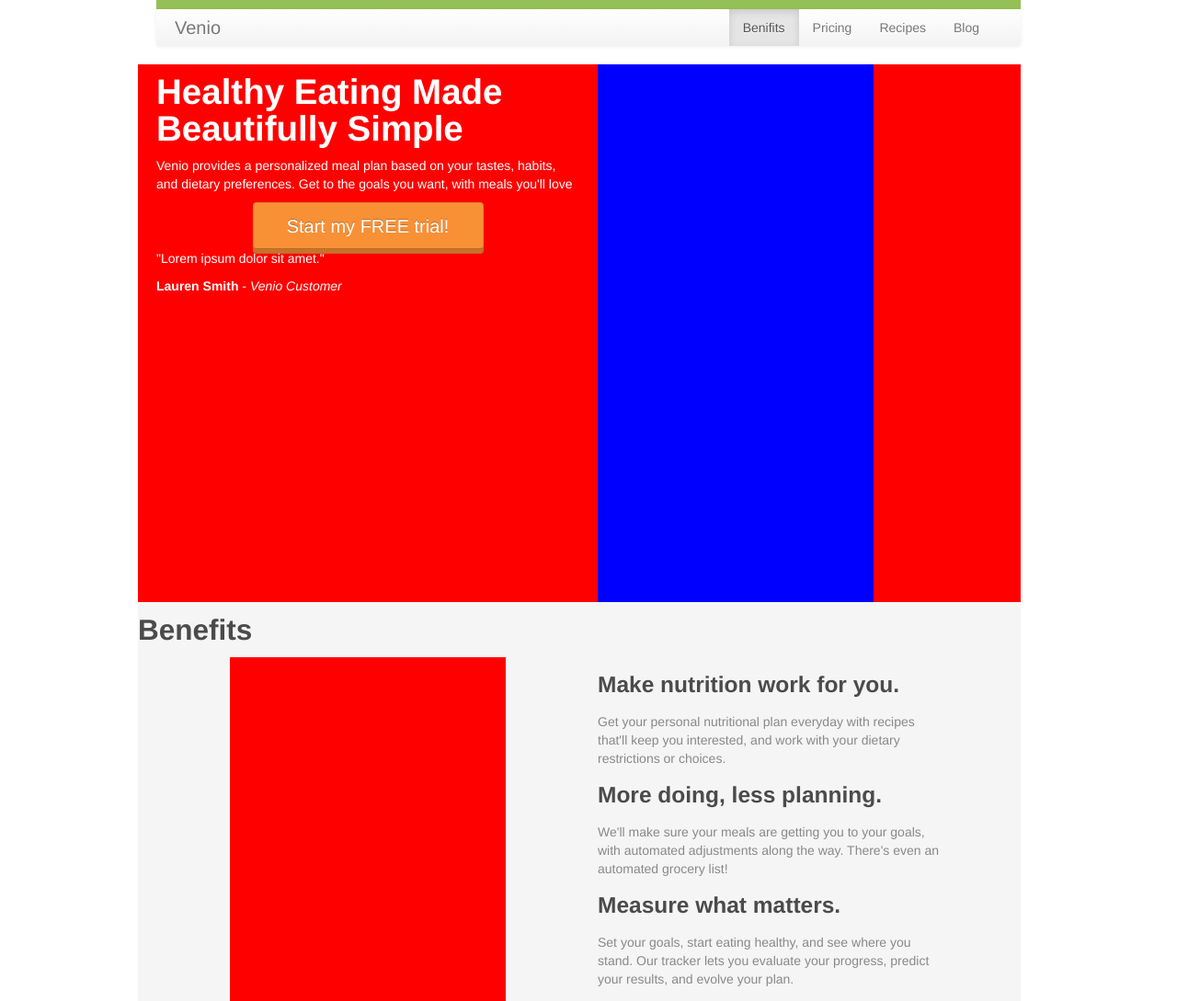
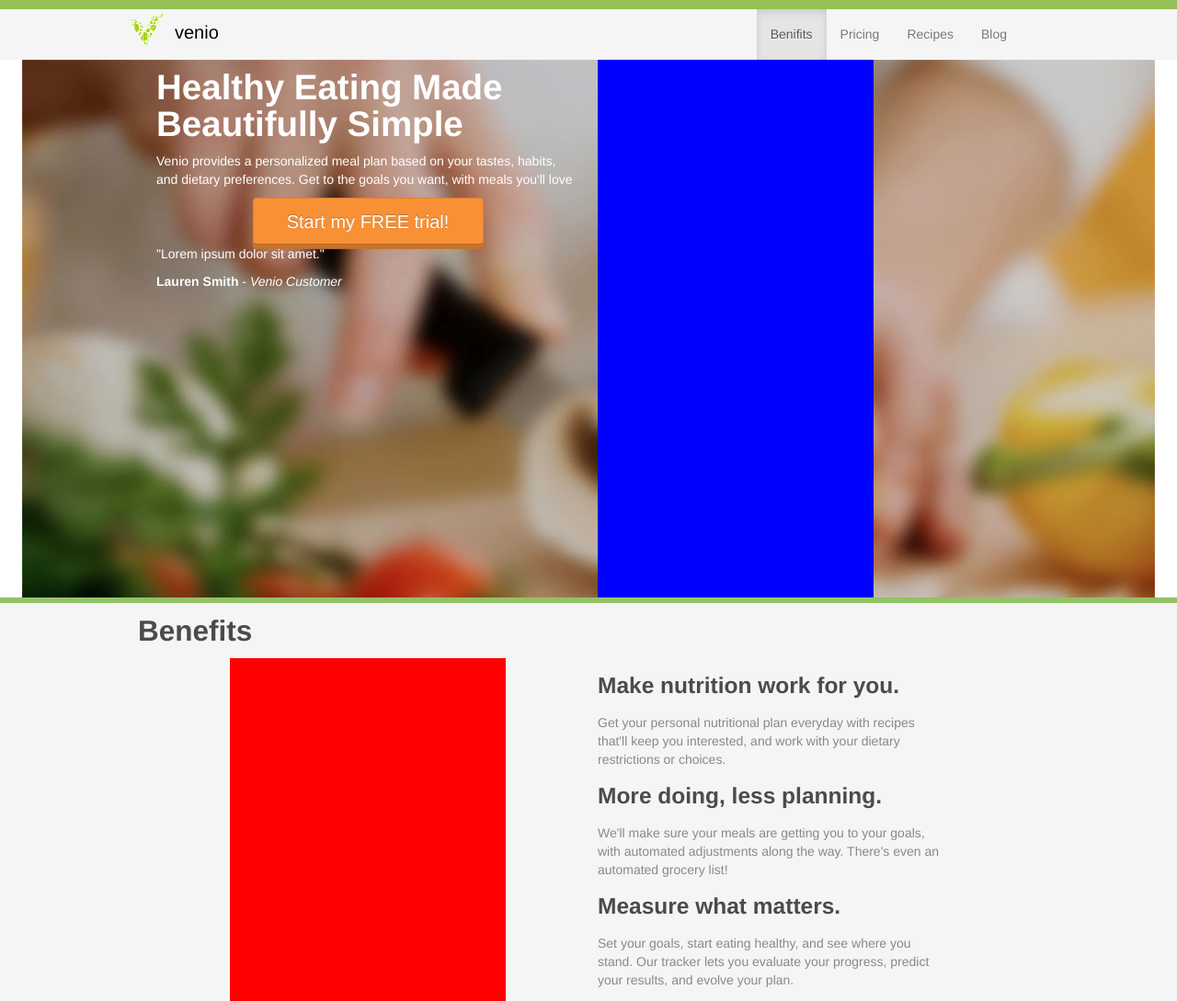
Before and after one commit to venioinc/MealPlanSite, a plain HTML site: page index.html in a window 1280 px wide. Shown: the top 1089 px of the page at 92% size. Drawn offline with nearby package versions, Linux system fonts and the light colour scheme.

Commit message:
whitespace and header updates

```diff
--- a/css/style.css
+++ b/css/style.css
@@ -11,15 +11,34 @@ NAVIGATION
 */
 .navbar {
   border-top: 10px solid #95c055;
+  background: #f5f5f5;
+  margin-bottom: 0;
 }
 
 .navbar .navbar-inner {
   border: none;
-border-radius: none;
+  width: 960px;
+  margin: 0 auto;
+  background: transparent;
+  box-shadow: none;
+  height: 55px;
+  /*padding: 10px 0;*/
 }
 
 .navbar .nav {
   float: right;
+}
+
+.navbar .nav > li > a {
+  height: 28px;
+  padding-top: 17px;
+}
+
+.navbar .brand {
+  margin-top: 5px;
+  padding-left: 50px;
+  background: url('../img/logo.png') no-repeat;
+  color: black;
 }
 
 /*
@@ -27,8 +46,9 @@ Masthead
 */
 
 #masthead {
-background: red;
+  background: url('../img/masthead_bg.png') center top no-repeat;
   color: white;
+  border-bottom: #92c265 solid 6px;
 }
 
 #masthead h1,
@@ -82,7 +102,6 @@ padding:15px 0;
 
 .footer a {
   color: #EDEDED;
-
 }
 
 .footer .copyright {
--- a/index.html
+++ b/index.html
@@ -1,16 +1,16 @@
 <!DOCTYPE html>
 <html>
   <head>
-    <title>Bootstrap 101 Template</title>
+    <title>Venio: Makes nutrition simple!</title>
     <!-- Bootstrap -->
     <link href="css/bootstrap.css" rel="stylesheet" media="screen">
     <link href="css/style.css" rel="stylesheet">
   </head>
   <body>
-      <div class="container">
     <div class="navbar">
       <div class="navbar-inner">
-                  <a class="brand" href="#">Venio</a>
+        <div class="container">
+          <a class="brand" href="#">venio</a>
           <ul class="nav">
               <li class="active"><a href="#">Benifits</a></li>
               <li><a href="#">Pricing</a></li>
@@ -19,7 +19,10 @@
           </ul>
         </div>
       </div>
-          <div class="row" id="masthead">
+    </div>
+    <div id="masthead">
+      <div class="container">
+        <div class="row">
           <div class="span6">
             <h1><span class="venio-green">Healthy Eating</span> Made Beautifully Simple</h1>
               <p>
@@ -52,7 +55,11 @@
             </div>
           </div>
         </div>
-          <div class="row" id="benefits">
+      </div>
+    </div>
+    <div id="benefits">
+      <div class="container">
+        <div class="row">
           <h2>Benefits</h2>
           <div class="span5 offset1">
             <!-- goal iphone view -->
@@ -80,18 +87,20 @@
             </p>
           </div>
         </div>
+      </div>
+    </div>
+    <div id="pricing">
+      <div class="container">
         <div class="row">
           <div class="span12">
             <h2>Are you read to get started?</h2>
             <a href="#" class="btn btn-primary">Try Venio <em class="underline">free</em> for 7 days!</a>
           </div>
         </div>
-          <div class="row" id="pricing">
+        <div class="row">
           <div class="span6 offset3">
             <h2>Pricing</h2>
-                  <h4>
-                      Get Venio for the same price of a:
-                  </h4>
+            <h4>Get Venio for the same price of a:</h4>
             <div class="row">
               <div class="span2">
                 <div class="image" style="background:blue; width: 130px; height: 130px;"></div>
@@ -136,7 +145,10 @@
             </div>
           </div>
         </div>
-          <div class="row" id="recipes">
+      </div>
+    </div id="recipes">
+      <div class="container">
+        <div class="row">
           <h2>Recipes</h2>
           <h3>
             Check out some of the thousands of delicious, healthy recipes on Venio.
@@ -163,6 +175,10 @@
           </div>
           <a href="#" class="btn btn-primary">Start my FREE trial</a>
         </div>
+      </div>
+    </div>
+    <footer>
+      <div class="container">
         <div class="row footer">
           <div class="links span12">
             <a href="#">Terms of Service</a> |
@@ -177,8 +193,7 @@
           </div>
         </div>
       </div>
-
-
+    </footer>
     <script src="http://code.jquery.com/jquery-latest.js"></script>
     <script src="js/bootstrap.min.js"></script>
     <script src="js/script.js"></script>
```
Lines whose indentation alone changed are shown as unchanged.
